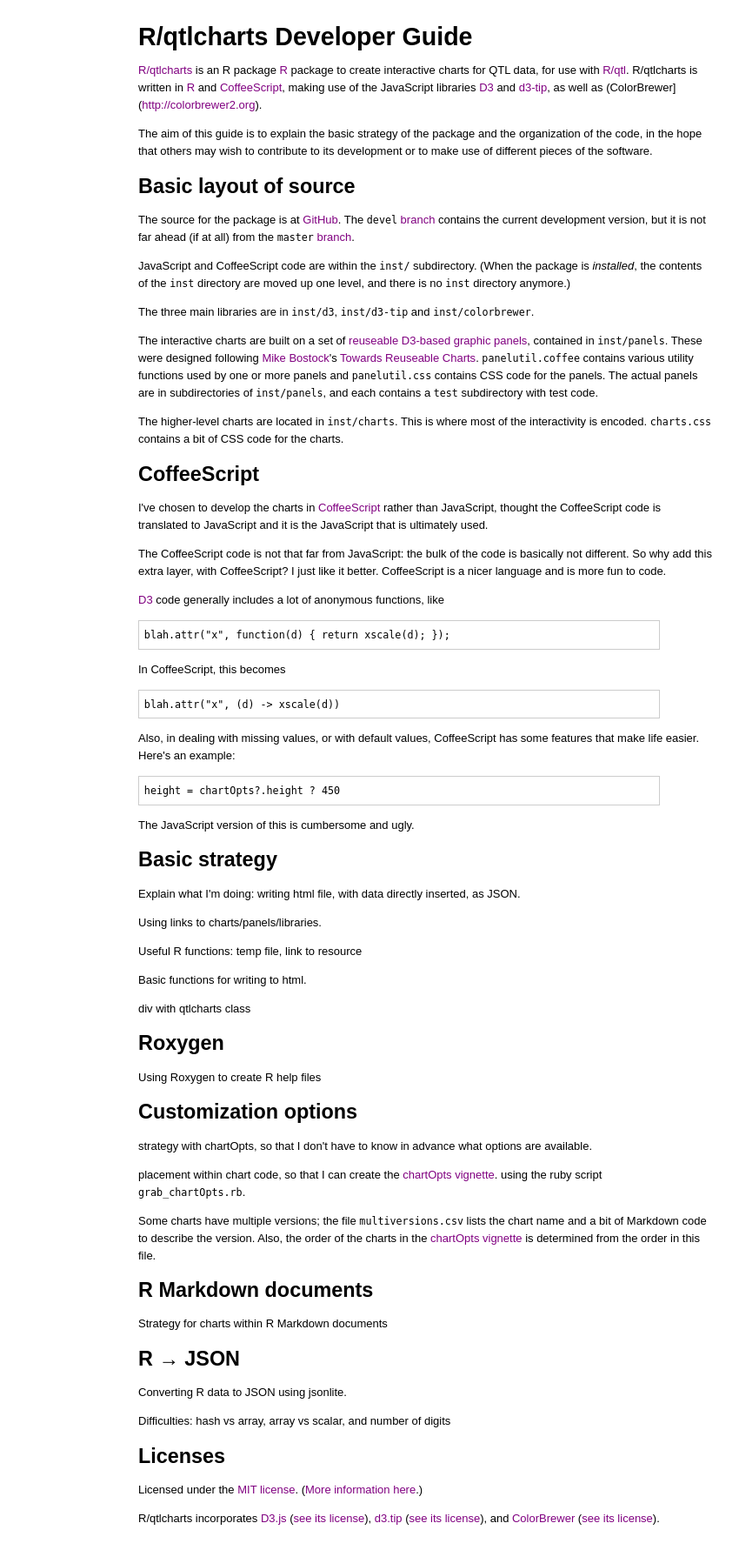
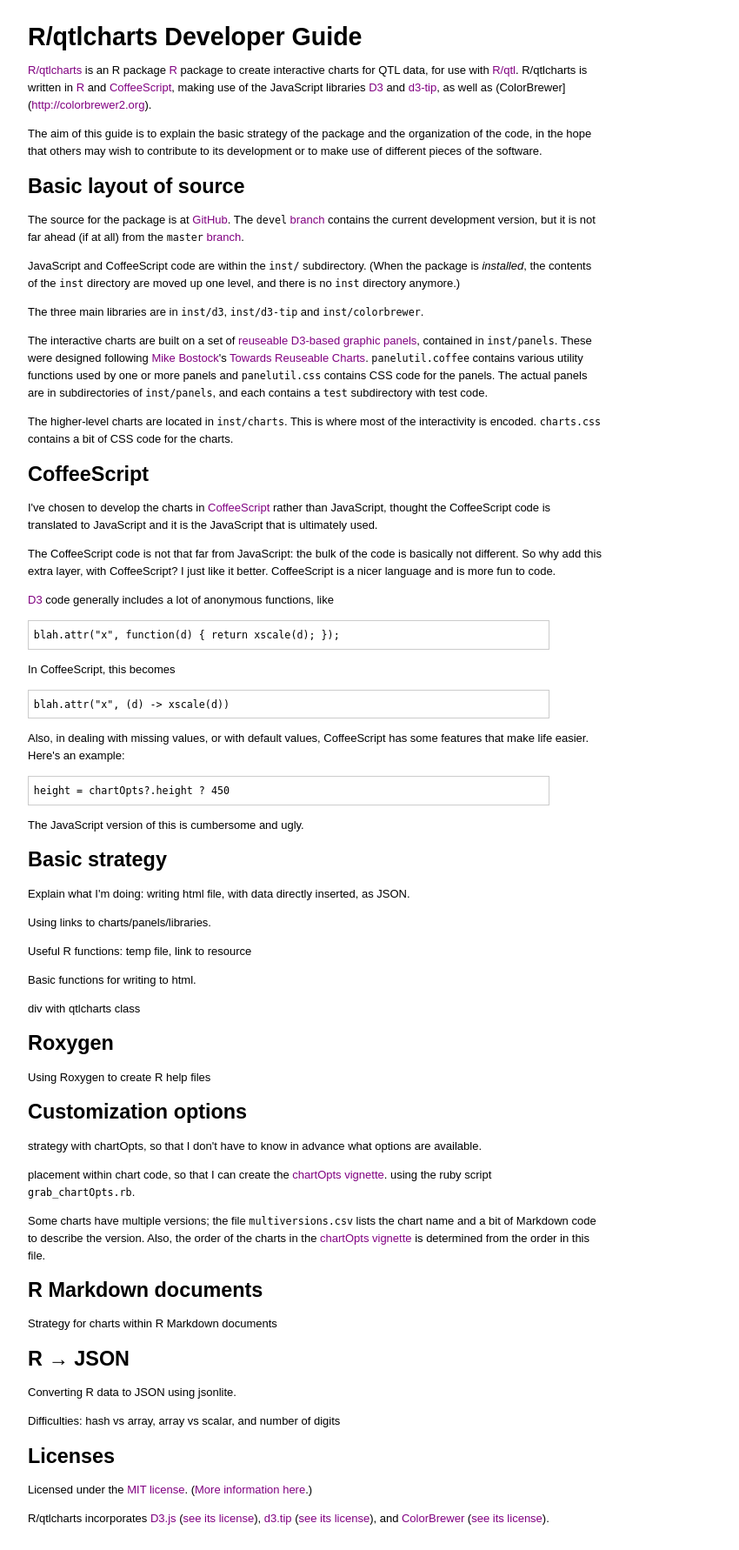
Before and after one commit to kbroman/qtlcharts, a Jekyll site: the page assets/vignettes/develGuide.html, which Jekyll copies as it is, in a window 1280 px wide. Shown: the whole page at 87% size, without its empty margins (81-931 px from the left). Built offline with Jekyll 4.4.1, drawn with Linux system fonts in a browser that asks for light colours.

Commit message:
vignette.css: include code to revise hyperlinks style

```diff
--- a/assets/vignettes/vignette.css
+++ b/assets/vignettes/vignette.css
@@ -1,4 +1,3 @@
-<style type="text/css">
 body {
     margin-left: 100px;
 }
@@ -12,4 +11,15 @@
 pre code {
     border: 1px solid #ccc;
 }
-</style>
+a
+{
+  color: purple;
+  text-decoration: none;
+  background-color: transparent;
+}
+
+a:hover
+{
+  color: purple;
+  background: #CAFFFF;
+}
```
